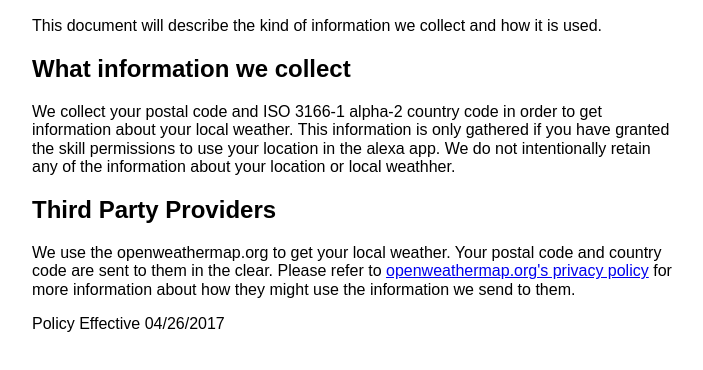
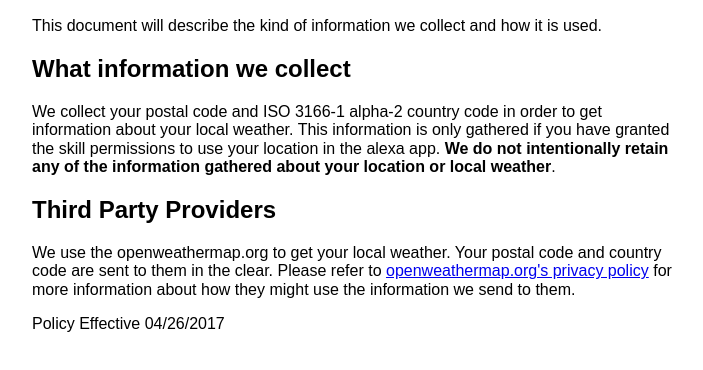
Before and after one commit to haackr/JustTheTemp, a plain HTML site: page docs/index.html in a window 1280 px wide. Shown: the part 110-480 px from the top of the page, without its empty margins (288-991 px from the left). Drawn offline with nearby package versions, Linux system fonts and the light colour scheme.

Commit message:
Update privacy policy

```diff
--- a/docs/index.html
+++ b/docs/index.html
@@ -11,7 +11,7 @@
     <h2>Introduction</h2>
     <p>This document will describe the kind of information we collect and how it is used.</p>
     <h2>What information we collect</h2>
-    <p>We collect your postal code and ISO 3166-1 alpha-2 country code in order to get information about your local weather. This information is only gathered if you have granted the skill permissions to use your location in the alexa app. We do not intentionally retain any of the information about your location or local weathher.</p>
+    <p>We collect your postal code and ISO 3166-1 alpha-2 country code in order to get information about your local weather. This information is only gathered if you have granted the skill permissions to use your location in the alexa app. <strong>We do not intentionally retain any of the information gathered about your location or local weather</strong>.</p>
     <h2>Third Party Providers</h2>
     <p>We use the openweathermap.org to get your local weather. Your postal code and country code are sent to them in the clear. Please refer to <a href="https://openweathermap.org/privacy-policy">openweathermap.org's privacy policy</a> for more information about how they might use the information we send to them.</p>
     <p>Policy Effective 04/26/2017</p>
```
